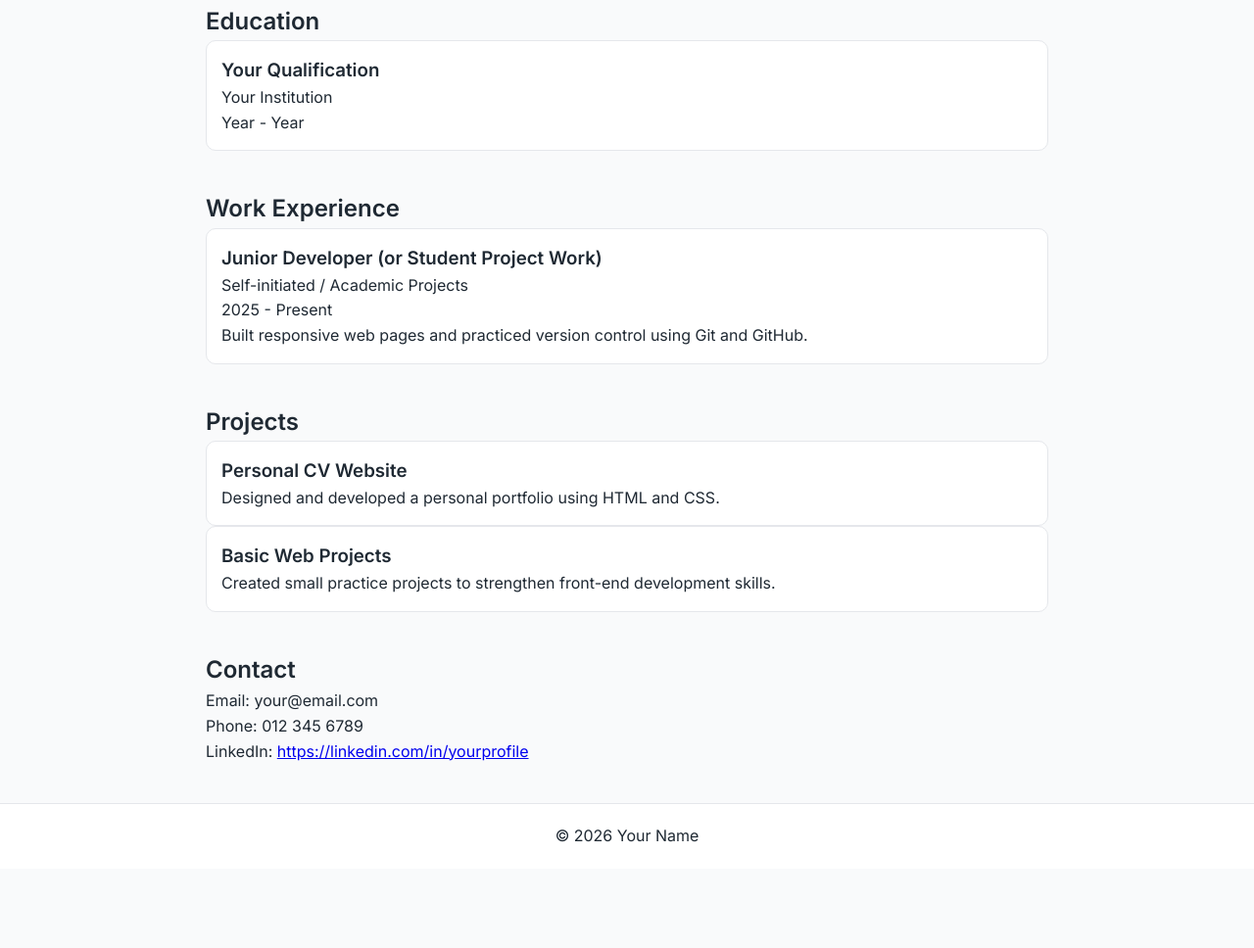
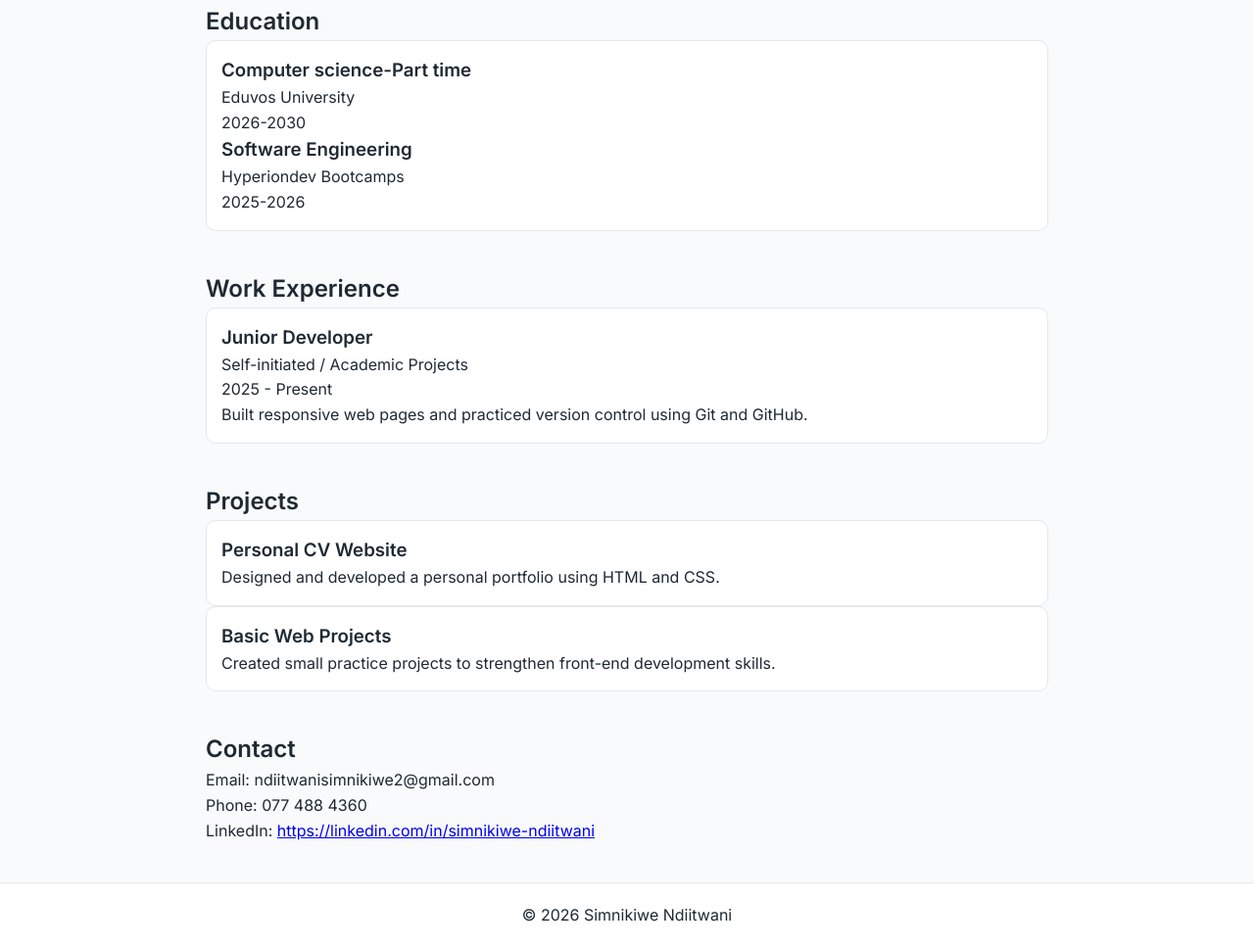
Before and after one commit to ndiitwanisimnikiwe2-collab/MyCV, a plain HTML site: page index.html in a window 1280 px wide. Shown: the part 906-1874 px from the top of the page at 98% size. Before the commit the page ends 1793 px from the top, so only its background shows below. Drawn offline with Linux system fonts and the light colour scheme.

Commit message:
Update index.html

```diff
--- a/index.html
+++ b/index.html
@@ -3,14 +3,14 @@
 <head>
     <meta charset="UTF-8">
     <meta name="viewport" content="width=device-width, initial-scale=1.0">
-    <title>Your Name | Portfolio CV</title>
+    <title>Simnikiwe Ndiitwani | Portfolio CV</title>
     <link rel="stylesheet" href="style.css">
     <link href="https://fonts.googleapis.com/css2?family=Inter:wght@300;400;600&display=swap" rel="stylesheet">
 </head>
 <body>
 
     <nav>
-        <h2>Your Name</h2>
+        <h2>Simnikiwe Ndiitwani</h2>
         <div>
             <a href="#about">About</a>
             <a href="#skills">Skills</a>
@@ -22,7 +22,7 @@
 
     <header>
         <img src="profile.jpg" alt="Profile Picture" class="profile-img">
-        <h1>Hello, I'm Your Name</h1>
+        <h1>Hello, I'm Simnikiwe Ndiitwani</h1>
         <p>Aspiring Web Developer | Problem Solver | Tech Enthusiast</p>
         <a href="#contact" class="btn">Contact Me</a>
     </header>
@@ -55,16 +55,20 @@
     <section id="education" class="container">
         <h2>Education</h2>
         <div class="card">
-            <h3>Your Qualification</h3>
-            <p>Your Institution</p>
-            <span>Year - Year</span>
+            <h3>Computer science-Part time</h3>
+            <p>Eduvos University</p>
+            <span>2026-2030</span>
+
+            <h3>Software Engineering</h3>
+            <p>Hyperiondev Bootcamps</p>
+            <span>2025-2026</span>
         </div>
     </section>
 
     <section id="experience" class="container">
         <h2>Work Experience</h2>
         <div class="card">
-            <h3>Junior Developer (or Student Project Work)</h3>
+            <h3>Junior Developer </h3>
             <p>Self-initiated / Academic Projects</p>
             <span>2025 - Present</span>
             <p>
@@ -90,13 +94,13 @@
 
     <section id="contact" class="container">
         <h2>Contact</h2>
-        <p>Email: your@email.com</p>
-        <p>Phone: 012 345 6789</p>
-        <p>LinkedIn: <a href="#">https://linkedin.com/in/yourprofile</a></p>
+        <p>Email: ndiitwanisimnikiwe2@gmail.com</p>
+        <p>Phone: 077 488 4360</p>
+        <p>LinkedIn: <a href="#">https://linkedin.com/in/simnikiwe-ndiitwani</a></p>
     </section>
 
     <footer>
-        <p>© 2026 Your Name</p>
+        <p>© 2026 Simnikiwe Ndiitwani</p>
     </footer>
 
 </body>
```
